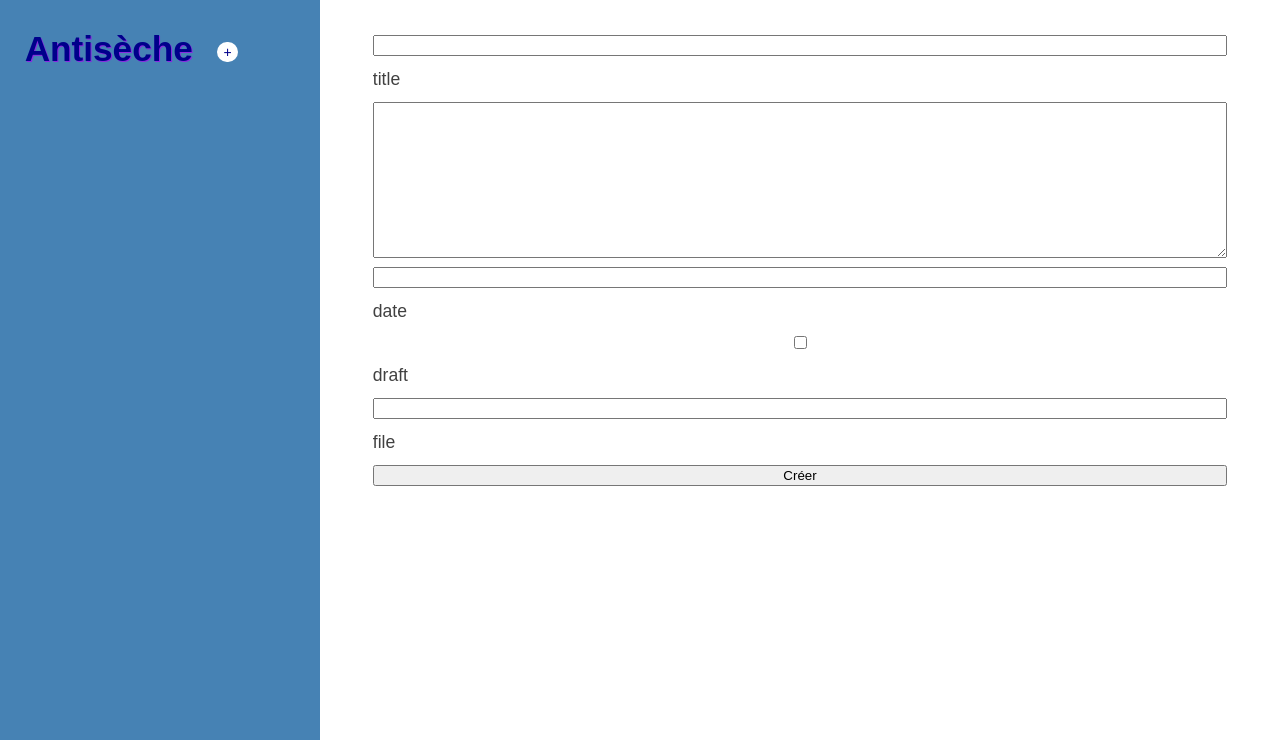
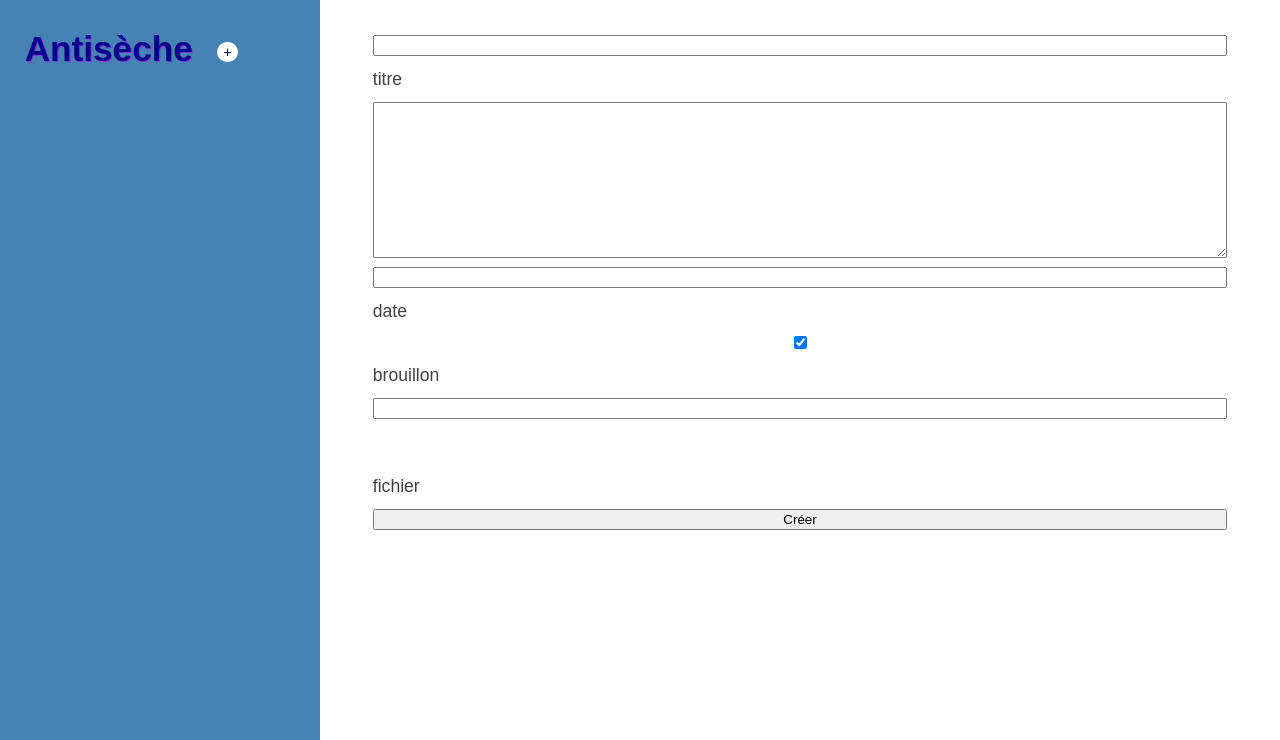
Before and after one commit to FabienCruz/antiseche, a Flask app: page /form in a window 1280 px wide. Shown: the top 740 px of the page. Run offline with Flask 2, Linux system fonts and the light colour scheme.

Commit message:
validators on form

```diff
--- a/app.py
+++ b/app.py
@@ -1,7 +1,9 @@
-import pathlib, glob, re, markdown, markupsafe
-from flask import Flask, render_template, redirect, url_for
+import pathlib, glob, re, markdown
+from flask import Flask, render_template
 from flask_wtf import FlaskForm
 from wtforms import StringField, TextAreaField, BooleanField, DateTimeField
+from wtforms import validators
+from wtforms.validators import InputRequired, NoneOf, Length, Regexp
 
 app = Flask(__name__)
 app.config['SECRET_KEY'] = 'secret'
@@ -32,11 +34,11 @@ class Document():
         return self.body
 
 class Form(FlaskForm):
-    title = StringField('title')
-    file = StringField('file')
+    title = StringField('titre')
+    file = StringField('fichier', validators=[InputRequired(), Length(min=3, max=20, message='doit avoir entre 3 et 20 caractères'), Regexp(r'^[\w]+$', message="uniquement alphanumérique et sans espace")])
     date = DateTimeField('date')
-    draft = BooleanField('draft')
-    text = TextAreaField('text')
+    draft = BooleanField('brouillon', default="checked")
+    text = TextAreaField('texte')
 
 #--------------------------
 # Routes
--- a/templates/form.html
+++ b/templates/form.html
@@ -11,6 +11,11 @@
     {{ form.draft }}
     {{ form.draft.label }}
     {{ form.file }}
+    <ul>
+        {% for error in form.file.errors %}
+        <li style="color: red;">{{ error }}</li>
+        {% endfor %}
+    </ul>
     {{ form.file.label }}
     <input type="submit" value="Créer">
 </form>
```
Also changed, not shown: contents/flask-SQLAlchemy.md (+1 -1 lines), contents/flask_wtf.md (+3 -5 lines), contents/postgres.md (+1 -1 lines).
